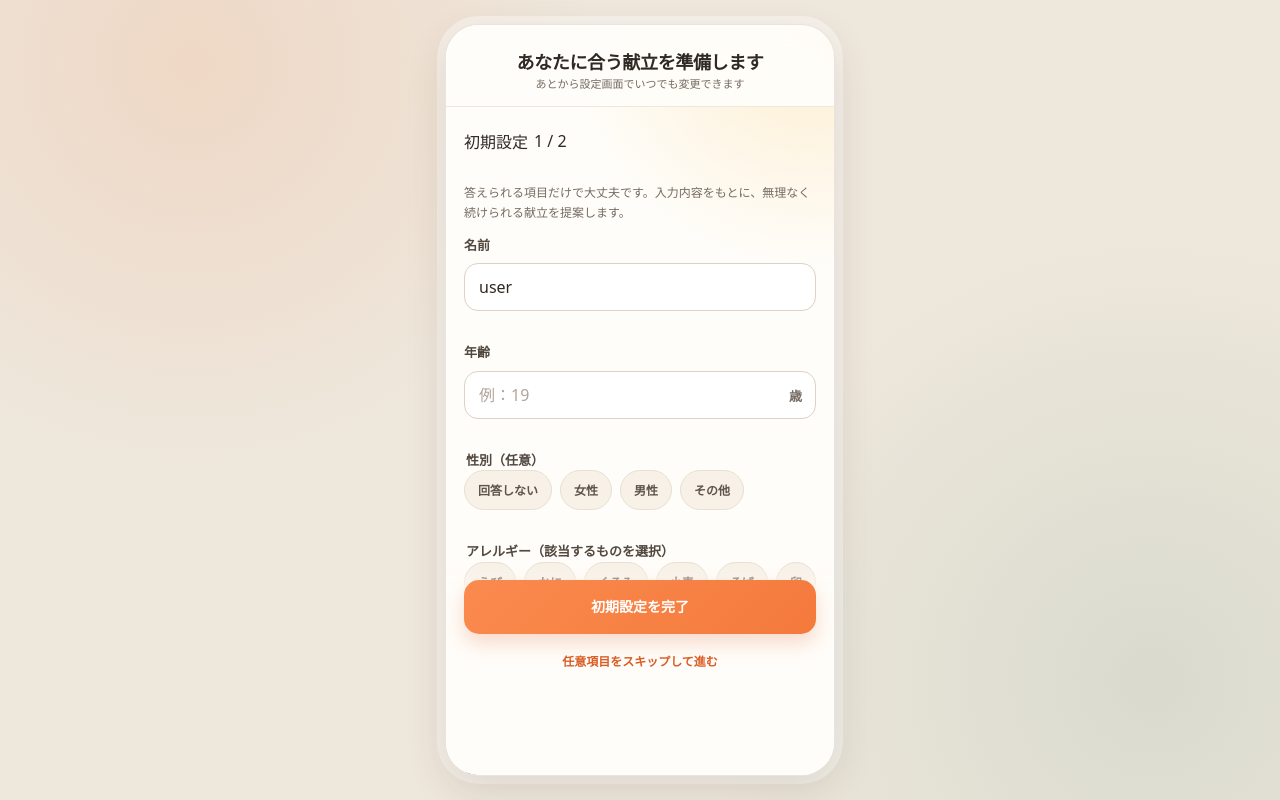
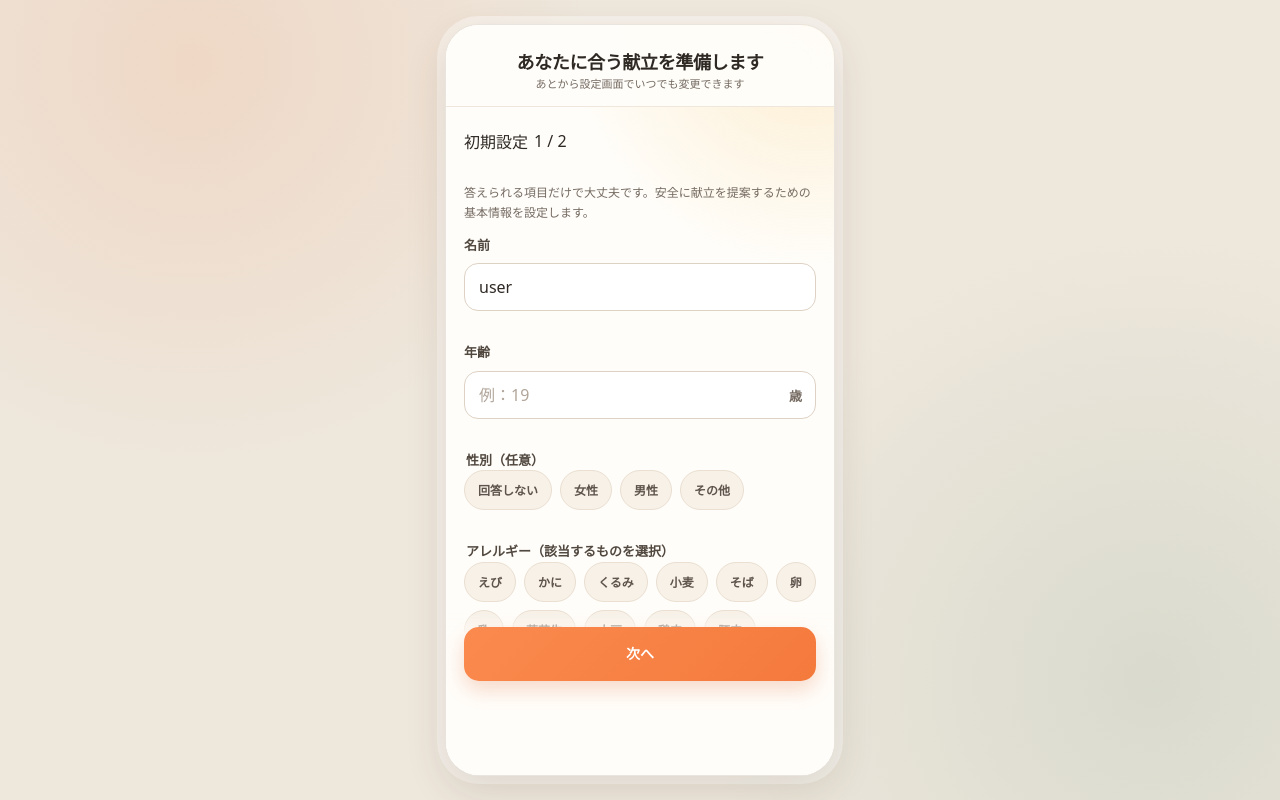
Before and after one commit to kakun02250225-ship-it/kondate-review, a Next.js app: page / in a window 1280 px wide. Built offline with nearby package versions, Linux system fonts and the light colour scheme.

Commit message:
Split initial setup into two steps

```diff
--- a/src/screens/InitialSetup.jsx
+++ b/src/screens/InitialSetup.jsx
@@ -1,3 +1,4 @@
+import { useRef, useState } from "react";
 import Header from "../components/Header";
 import { allergenOptions, setupOptions } from "../data";
 
@@ -78,6 +79,8 @@ export default function InitialSetup({
   onSubmit,
   onSkip,
 }) {
+  const [step, setStep] = useState(1);
+  const formRef = useRef(null);
   const profile = value ?? profileProp ?? {};
   const emitChange = onChange ?? onProfileChange;
   const complete = onComplete ?? onSubmit;
@@ -96,7 +99,18 @@ export default function InitialSetup({
 
   const handleSubmit = (event) => {
     event.preventDefault();
+    if (step === 1) {
+      goToStep(2);
+      return;
+    }
     complete?.(profile);
+  };
+
+  const goToStep = (nextStep) => {
+    setStep(nextStep);
+    requestAnimationFrame(() => {
+      formRef.current?.closest(".app-content")?.scrollTo({ top: 0, behavior: "auto" });
+    });
   };
 
   return (
@@ -106,16 +120,20 @@ export default function InitialSetup({
         title="あなたに合う献立を準備します"
       />
 
-      <form className="screen-body form-stack" onSubmit={handleSubmit}>
-        <div className="step-indicator" aria-label="初期設定 1/2">
+      <form className="screen-body form-stack" onSubmit={handleSubmit} ref={formRef}>
+        <div className="step-indicator" aria-label={`初期設定 ${step}/2`}>
           <span className="step-indicator__label">初期設定</span>
-          <span className="step-indicator__count">1 / 2</span>
+          <span className="step-indicator__count">{step} / 2</span>
         </div>
 
         <p className="screen-lead">
-          答えられる項目だけで大丈夫です。入力内容をもとに、無理なく続けられる献立を提案します。
+          {step === 1
+            ? "答えられる項目だけで大丈夫です。安全に献立を提案するための基本情報を設定します。"
+            : "普段の希望や手持ちの食材を設定すると、より自分に合う献立を提案できます。"}
         </p>
 
+        {step === 1 ? (
+          <>
             <label className="form-field">
               <span className="form-label">名前</span>
               <input
@@ -158,8 +176,10 @@ export default function InitialSetup({
               options={allergenOptions}
               value={profile.allergies ?? []}
             />
-        <p className="form-help">表示対象のアレルゲンをデータとして管理し、該当食材を含む料理は候補から外します。</p>
-
+            <p className="form-help">選んだ食材を含む料理は、献立候補から除外します。</p>
+          </>
+        ) : (
+          <>
             <label className="form-field">
               <span className="form-label">苦手な食材（任意）</span>
               <input
@@ -191,7 +211,7 @@ export default function InitialSetup({
             </label>
 
             <label className="form-field">
-          <span className="form-label">1か月の食費予算</span>
+              <span className="form-label">1か月の食費予算（任意）</span>
               <span className="input-with-unit">
                 <input
                   inputMode="numeric"
@@ -204,11 +224,19 @@ export default function InitialSetup({
                 <span>円</span>
               </span>
             </label>
+          </>
+        )}
 
-        <div className="form-actions sticky-actions">
+        <div className={`form-actions sticky-actions${step === 2 ? " form-actions--split" : ""}`}>
+          {step === 2 && (
+            <button className="button button--secondary" onClick={() => goToStep(1)} type="button">
+              戻る
+            </button>
+          )}
           <button className="button button--primary button--large" type="submit">
-            初期設定を完了
+            {step === 1 ? "次へ" : "初期設定を完了"}
           </button>
+          {step === 2 && (
             <button
               className="button button--text"
               onClick={() => (onSkip ?? complete)?.(profile)}
@@ -216,6 +244,7 @@ export default function InitialSetup({
             >
               任意項目をスキップして進む
             </button>
+          )}
         </div>
       </form>
     </section>
```
Lines whose indentation alone changed are shown as unchanged.
